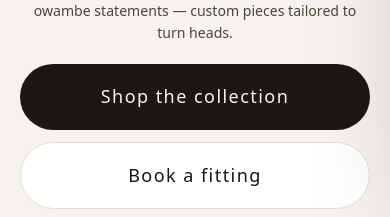
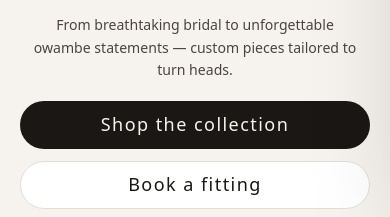
Before and after one commit to Alexisfahhz/fabbys-fashion, a React (Vite) app: page / in a window 390 px wide. Shown: the part 627-844 px from the top of the page. Built offline with nearby package versions, Linux system fonts and the light colour scheme.

Commit message:
fabby: hero CTAs uniform heights, 60px desktop + 48px mobile
deepseek-v4-flash. Explicit heights (border-box) instead of padding so the
border on the outline button no longer adds height. Verified in headless
Chrome: desktop 60/60, mobile 48/48.

```diff
--- a/src/components/HeroText.jsx
+++ b/src/components/HeroText.jsx
@@ -20,15 +20,15 @@ export default function HeroText({ isDesktopOnly = false, isMobileOnly = false }
       <div className="rise rise-5 mt-9 flex flex-wrap items-center justify-center gap-4">
         <a
           href="#shop"
-          className="cta-fill inline-flex items-center rounded-full px-[36px] py-[18px] no-underline"
-          style={{ background: 'var(--color-ink)', color: 'var(--color-porcelain)', fontSize: '0.95rem', letterSpacing: '0.1em' }}
+          className="cta-fill inline-flex items-center rounded-full px-[36px] no-underline"
+          style={{ background: 'var(--color-ink)', color: 'var(--color-porcelain)', fontSize: '0.95rem', letterSpacing: '0.1em', height: 60 }}
         >
           Shop the collection
         </a>
         <a
           href="#fitting"
-          className="cta-outline inline-flex items-center rounded-full px-[36px] py-[18px] no-underline"
-          style={{ border: '1px solid var(--color-line)', color: 'var(--color-ink)', fontSize: '0.95rem', letterSpacing: '0.1em', background: 'var(--color-bone)' }}
+          className="cta-outline inline-flex items-center rounded-full px-[36px] no-underline"
+          style={{ border: '1px solid var(--color-line)', color: 'var(--color-ink)', fontSize: '0.95rem', letterSpacing: '0.1em', background: 'var(--color-bone)', height: 60 }}
         >
           Book a fitting
         </a>
@@ -76,25 +76,27 @@ export default function HeroText({ isDesktopOnly = false, isMobileOnly = false }
       <div className="rise rise-5 flex flex-col items-stretch gap-3 w-full">
         <a
           href="#shop"
-          className="cta-fill w-full inline-flex items-center justify-center rounded-full py-[19.2px] px-6 font-medium no-underline text-center"
+          className="cta-fill w-full inline-flex items-center justify-center rounded-full px-6 font-medium no-underline text-center"
           style={{
             background: 'var(--color-ink)',
             color: 'var(--color-porcelain)',
             fontSize: '1.128rem',
-            letterSpacing: '0.08em'
+            letterSpacing: '0.08em',
+            height: 48,
           }}
         >
           Shop the collection
         </a>
         <a
           href="#fitting"
-          className="cta-outline w-full inline-flex items-center justify-center rounded-full py-[19.2px] px-6 font-medium no-underline text-center"
+          className="cta-outline w-full inline-flex items-center justify-center rounded-full px-6 font-medium no-underline text-center"
           style={{
             border: '1.5px solid var(--color-line)',
             color: 'var(--color-ink)',
             fontSize: '1.128rem',
             letterSpacing: '0.08em',
-            background: 'var(--color-bone)'
+            background: 'var(--color-bone)',
+            height: 48,
           }}
         >
           Book a fitting
```
